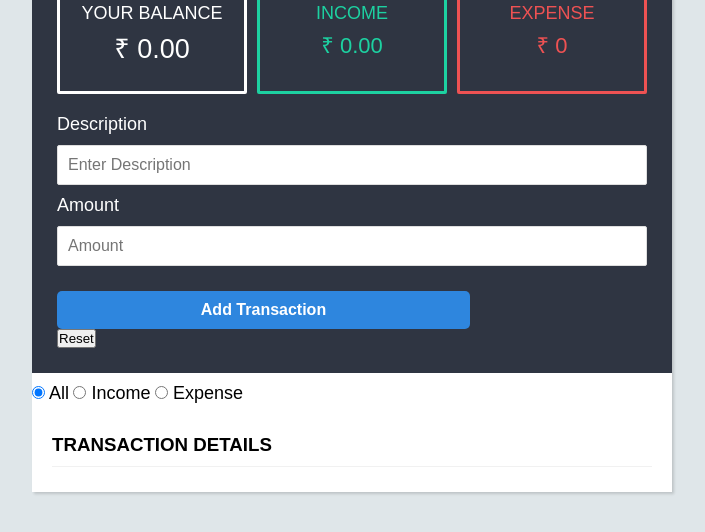
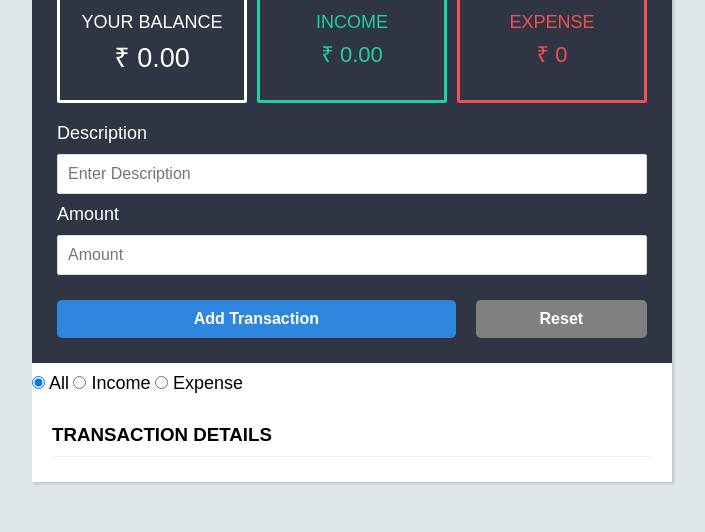
Before and after one commit to AriMathi1/IncomeExpenseCalculator-JS, a plain HTML site: page index.html in a window 1280 px wide. Shown: the part 198-730 px from the top of the page, without its empty margins (288-993 px from the left). Drawn offline with Linux system fonts and the light colour scheme.

Commit message:
Update index.html

```diff
--- a/index.html
+++ b/index.html
@@ -38,8 +38,10 @@
           <label for="amount">Amount</label>
           <input type="number" name="amount" id="amount" placeholder="Amount" />
         </div>
-        <button class="btn" type="submit">Add Transaction</button>
-        <button type="button" id="reset-btn">Reset</button>
+        <div class="form-btn">
+          <button class="btn" type="submit">Add Transaction</button>
+          <button type="button" class="resetBtn" id="reset-btn">Reset</button>
+        </div>
 
       </form>
     </div>
```
